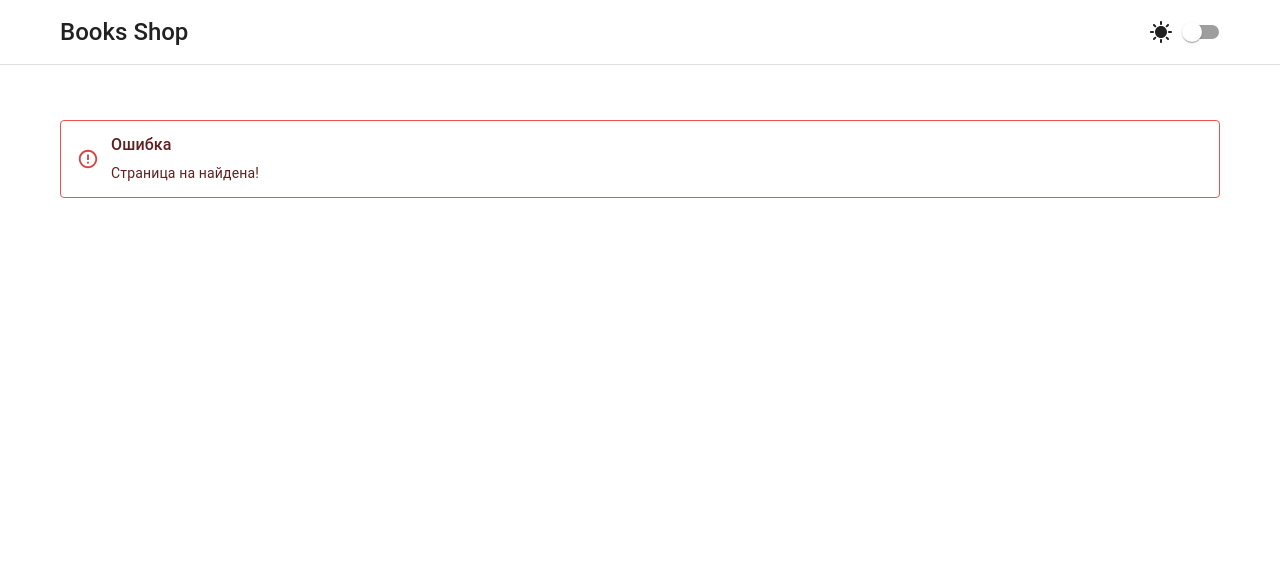
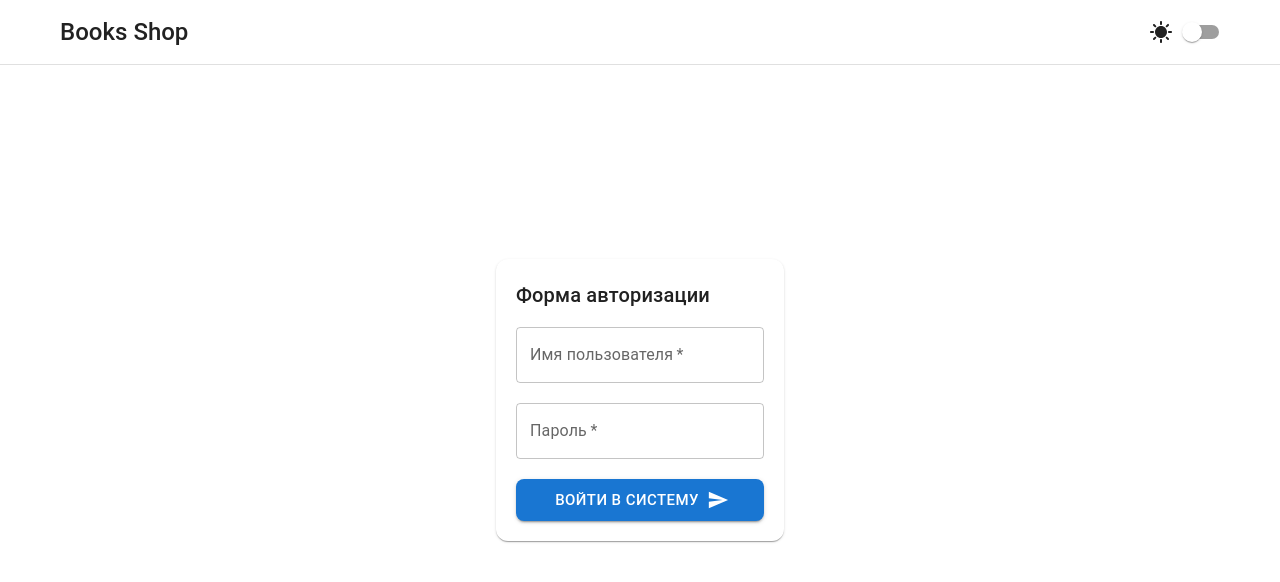
Before and after one commit to YMilovets/BookShopTestAssignment, a React (Vite) app in the folder frontend/: page /login in a window 1280 px wide. Shown: the top 582 px of the page. Built offline with nearby package versions, Linux system fonts and the light colour scheme; no server answers.

Commit message:
Реализована страница авторизации пользователя в системе с элементами формы LoginFormControl

```diff
--- a/frontend/src/app/layouts/RouterLayout/RouterLayout.tsx
+++ b/frontend/src/app/layouts/RouterLayout/RouterLayout.tsx
@@ -20,6 +20,13 @@ const router = createBrowserRouter([
           })),
       },
       {
+        path: Pages.Login,
+        lazy: () =>
+          import("@/pages/login").then((module) => ({
+            Component: module.Login,
+          })),
+      },
+      {
         path: Pages.Main,
         element: <section>Home</section>,
       },
--- a/frontend/src/features/login/index.ts
+++ b/frontend/src/features/login/index.ts
@@ -1 +1,2 @@
 export { default as LoginForm } from "./ui/LoginForm";
+export { default as LoginFormControl } from "./ui/LoginFormControl";
--- /dev/null
+++ b/frontend/src/features/login/ui/LoginFormControl/LoginFormControl.tsx
@@ -0,0 +1,35 @@
+import SendIcon from "@mui/icons-material/Send";
+import { Button, FormControl, FormGroup, TextField } from "@mui/material";
+
+function SignFormControl() {
+  return (
+    <FormControl>
+      <FormGroup sx={{ gap: 2.5 }}>
+        <TextField
+          name="username"
+          label="Имя пользователя"
+          variant="outlined"
+          required
+        />
+        <TextField
+          name="password"
+          label="Пароль"
+          variant="outlined"
+          type="password"
+          required
+        />
+        <Button
+          sx={{ borderRadius: 2 }}
+          endIcon={<SendIcon />}
+          size="large"
+          variant="contained"
+          type="submit"
+        >
+          Войти в систему
+        </Button>
+      </FormGroup>
+    </FormControl>
+  );
+}
+
+export default SignFormControl;
--- /dev/null
+++ b/frontend/src/features/login/ui/LoginFormControl/index.ts
@@ -0,0 +1,3 @@
+import LoginFormControl from "./LoginFormControl";
+
+export default LoginFormControl;
--- /dev/null
+++ b/frontend/src/pages/login/index.ts
@@ -0,0 +1 @@
+export { default as Login } from "./ui/Login";
--- /dev/null
+++ b/frontend/src/pages/login/ui/Login.tsx
@@ -0,0 +1,24 @@
+import { Theme } from "@emotion/react";
+import { Box, SxProps, Typography } from "@mui/material";
+
+import { LoginForm, LoginFormControl } from "@/features/login";
+
+const sectionStyle: SxProps<Theme> = {
+  display: "flex",
+  alignItems: "center",
+  justifyContent: "center",
+  height: "100vh",
+};
+
+function Login() {
+  return (
+    <Box sx={sectionStyle} component="section">
+      <LoginForm>
+        <Typography variant="h6">Форма авторизации</Typography>
+        <LoginFormControl />
+      </LoginForm>
+    </Box>
+  );
+}
+
+export default Login;
```
